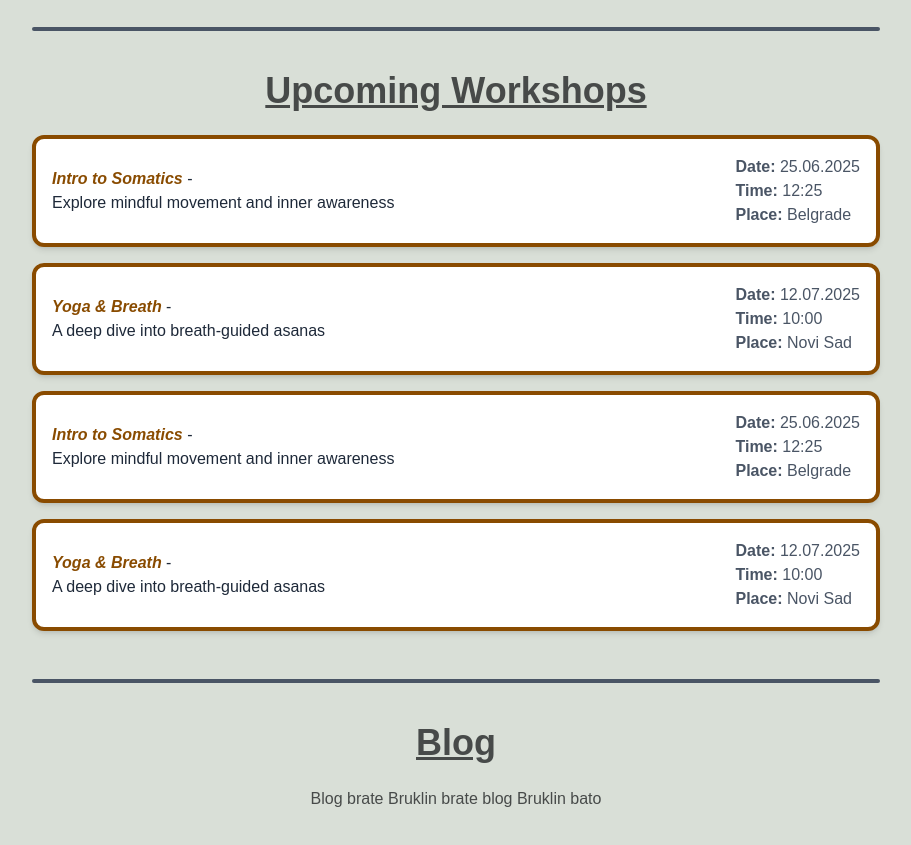
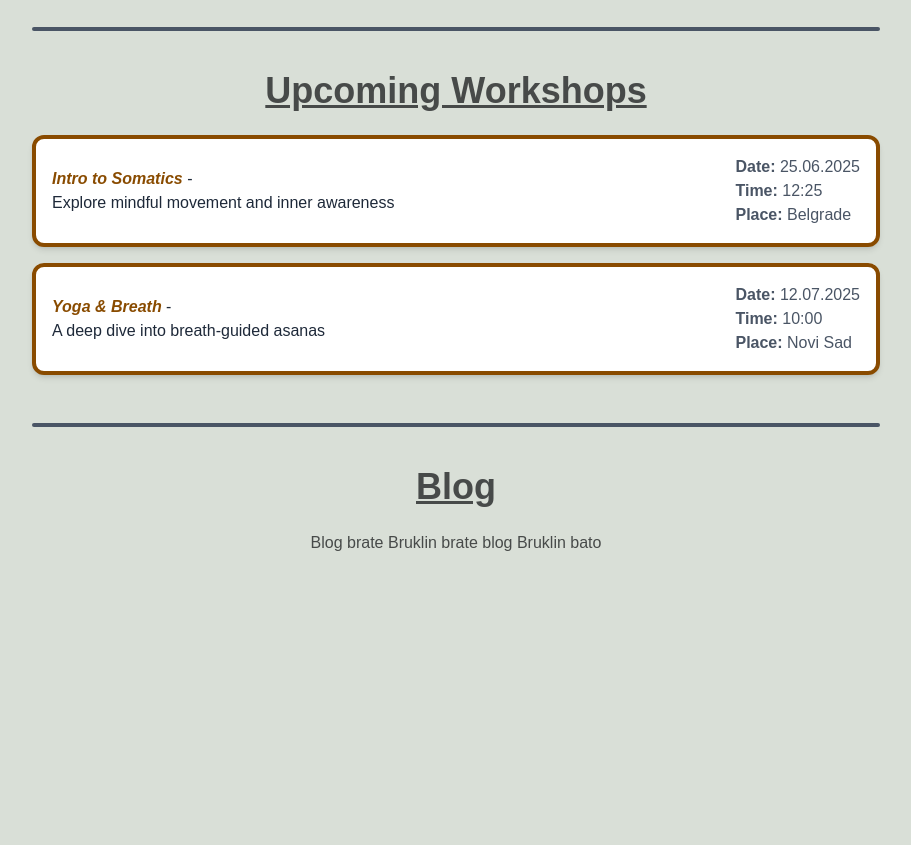
Before and after one commit to Ucaki/withinaround, a Next.js app: page / in a window 1280 px wide. Shown: the part 1260-2105 px from the top of the page, without its empty margins (184-1095 px from the left). After the commit the page ends 1855 px from the top, so only its background shows below. Built offline with nearby package versions, Linux system fonts and the light colour scheme.

Commit message:
Dont know what is

```diff
--- a/src/app/layout.tsx
+++ b/src/app/layout.tsx
@@ -32,7 +32,7 @@ export default function RootLayout({
     <html lang="en">
       <body className="bg-white text-gray-900">
         <Navbar />
-        <main className="p-4 " style={{backgroundColor: 'rgb(217, 223, 215)', color: 'rgb(71, 74, 73)' }}>{children}</main>
+        <main className="p-4" style={{backgroundColor: 'rgb(217, 223, 215)', color: 'rgb(71, 74, 73)' }}>{children}</main>
       </body>
     </html>
   );
--- a/src/app/page.tsx
+++ b/src/app/page.tsx
@@ -1,6 +1,7 @@
 // src/app/page.tsx
 import Image from "next/image";
 import WorkshopCard from "@/components/WorkshopCard";
+import { workshopList } from "@/lib/workshopData";
 
 export default function AboutPage() {
   return (
@@ -53,38 +54,17 @@ export default function AboutPage() {
 
         <div className="space-y-4">
           {/* Workshop card */}
+          {workshopList.map((card)=>
           <WorkshopCard
-            name="Intro to Somatics"
-            description="Explore mindful movement and inner awareness"
-            date="25.06.2025"
-            time="12:25"
-            place="Belgrade"
-            href="/workshops/intro-to-somatics"
-          />
-          <WorkshopCard
-            name="Yoga & Breath"
-            description="A deep dive into breath-guided asanas"
-            date="12.07.2025"
-            time="10:00"
-            place="Novi Sad"
-            href="/workshops/yoga-breath"
-          />
-          <WorkshopCard
-            name="Intro to Somatics"
-            description="Explore mindful movement and inner awareness"
-            date="25.06.2025"
-            time="12:25"
-            place="Belgrade"
-            href="/workshops/intro-to-somatics"
-          />
-          <WorkshopCard
-            name="Yoga & Breath"
-            description="A deep dive into breath-guided asanas"
-            date="12.07.2025"
-            time="10:00"
-            place="Novi Sad"
-            href="/workshops/yoga-breath"
-          />
+            key={card.slug}
+            name={card.name}
+            description={card.description}
+            date={card.date}
+            time={card.time}
+            place={card.place}
+            href={card.href}
+          />)}
+
         </div>
       </section>
       <section id="blog-section" className="scroll-mt-20 p-6 max-w-4xl mx-auto">
--- a/src/app/workshops/[slug]/page.tsx
+++ b/src/app/workshops/[slug]/page.tsx
@@ -1,29 +1,13 @@
+//import Image from "next/image";
+import { workshopData } from "@/lib/workshopData";
+
 type Props = {
   params: { slug: string };
 };
 
-const workshopData = {
-  "intro-to-somatics": {
-    name: "Intro to Somatics",
-    date: "25.06.2025",
-    time: "12:25",
-    place: "Belgrade",
-    image: "/somatics.jpg",
-    description: `A detailed introduction to somatic body practices...`,
-    registerUrl: "https://docs.google.com/forms/u/0/",
-  },
-  "yoga-breath": {
-    name: "Yoga & Breath",
-    date: "12.07.2025",
-    time: "10:00",
-    place: "Novi Sad",
-    image: "/yoga.jpg",
-    description: `Learn to breathe deeply and mindfully in your yoga...`,
-    registerUrl: "https://docs.google.com/forms/u/0/",
-  },
-};
 
-export default function WorkshopPage({ params }: Props) {
+
+export default async function WorkshopPage({ params }: Props) {
   const workshop = workshopData[params.slug as keyof typeof workshopData];
 
   if (!workshop) return <p className="text-center mt-32 text-red-600">Workshop not found</p>;
--- a/src/components/WorkshopCard.tsx
+++ b/src/components/WorkshopCard.tsx
@@ -1,4 +1,5 @@
 import Link from "next/link";
+
 type WorkshopCardProps = {
   name: string;
   description: string;
```
